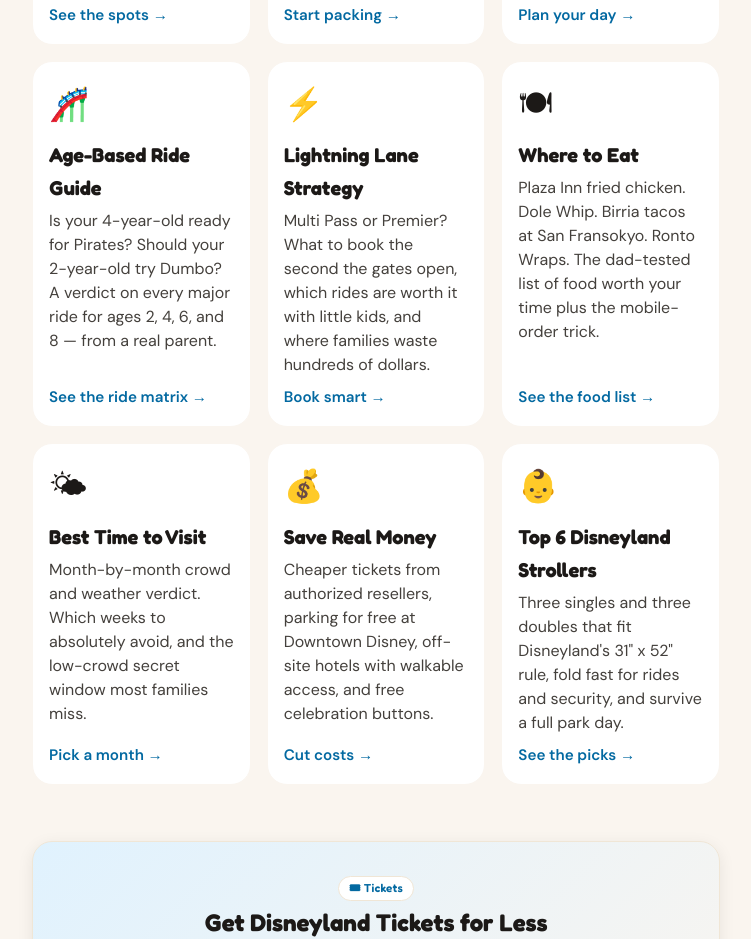
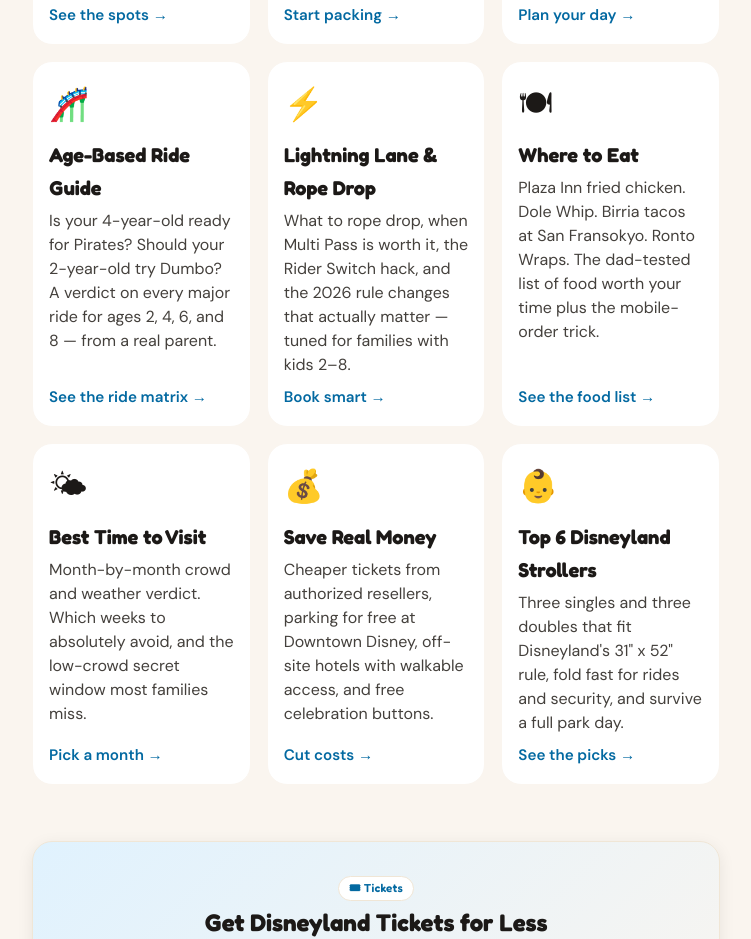
Before and after one commit to jsamtech-ac/Rideornaptime, a Next.js app: page / in a window 1280 px wide. Shown: the part 1560-2499 px from the top of the page, without its empty margins (264-1015 px from the left). Built offline with nearby package versions, Linux system fonts and the light colour scheme.

Commit message:
Rename home card to "Lightning Lane & Rope Drop"
Matches the expanded /lightning-lane page scope and refreshes the
summary to surface rope drop + Rider Switch + 2026 rule changes.

Co-Authored-By: Claude Opus 4.7 (1M context) <noreply@anthropic.com>

```diff
--- a/src/app/page.tsx
+++ b/src/app/page.tsx
@@ -86,8 +86,8 @@ const sections = [
   {
     href: '/lightning-lane',
     icon: '⚡',
-    title: 'Lightning Lane Strategy',
-    summary: 'Multi Pass or Premier? What to book the second the gates open, which rides are worth it with little kids, and where families waste hundreds of dollars.',
+    title: 'Lightning Lane & Rope Drop',
+    summary: 'What to rope drop, when Multi Pass is worth it, the Rider Switch hack, and the 2026 rule changes that actually matter — tuned for families with kids 2–8.',
     cta: 'Book smart →',
   },
   {
```
